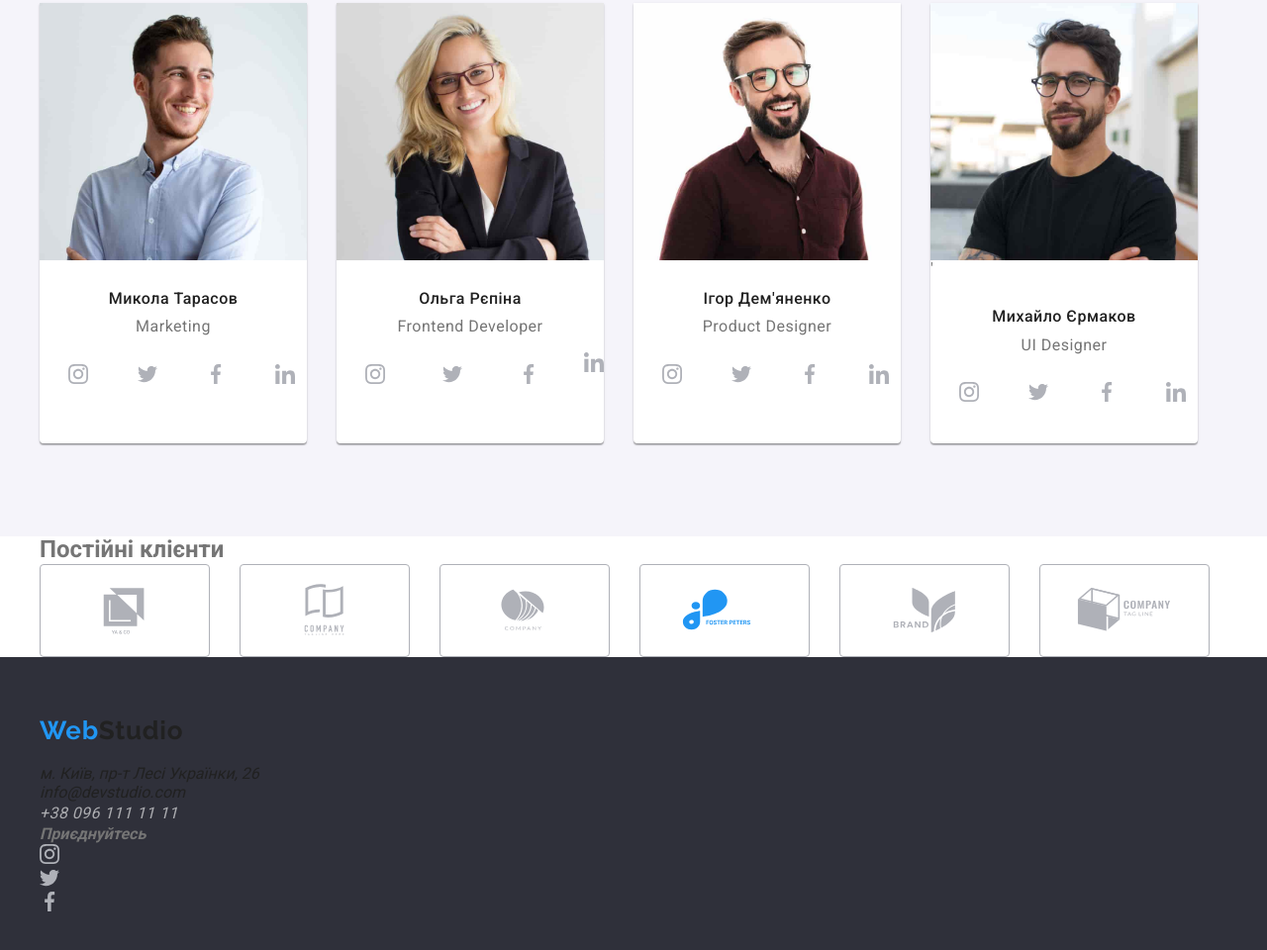
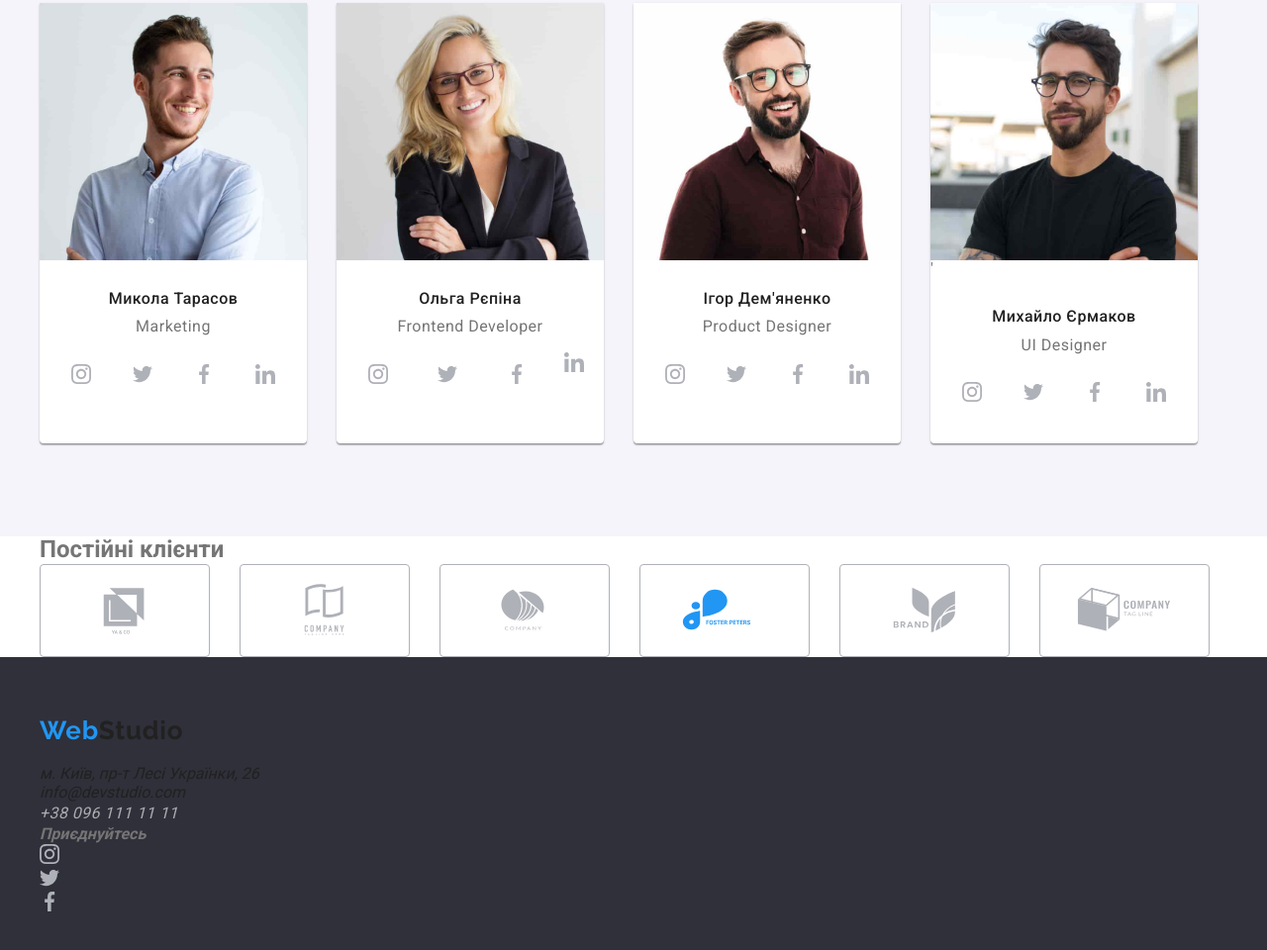
Before and after one commit to DmutroKhludov/WebStudio-SCSS, a plain HTML site: page index.html in a window 1280 px wide. Shown: the part 1774-2734 px from the top of the page at 99% size. Drawn offline with nearby package versions, Linux system fonts and the light colour scheme.

Commit message:
Додав код

```diff
--- a/scss/components/_team.scss
+++ b/scss/components/_team.scss
@@ -6,11 +6,12 @@
     display: flex;
     margin-top: 16px;
     justify-content: space-between;
-
+    padding-left: 20px;
+    padding-right: 20px;
 }
-.social__net-item{
-    margin-left: 17px;
-}
+// .social__net-item{
+//     margin-left: 17px;
+// }
 .social__list-link{
     width: 44px;
     height: 44px;
```
Also changed, not shown: css/main.css, css/main.min.css, 2 other files.
